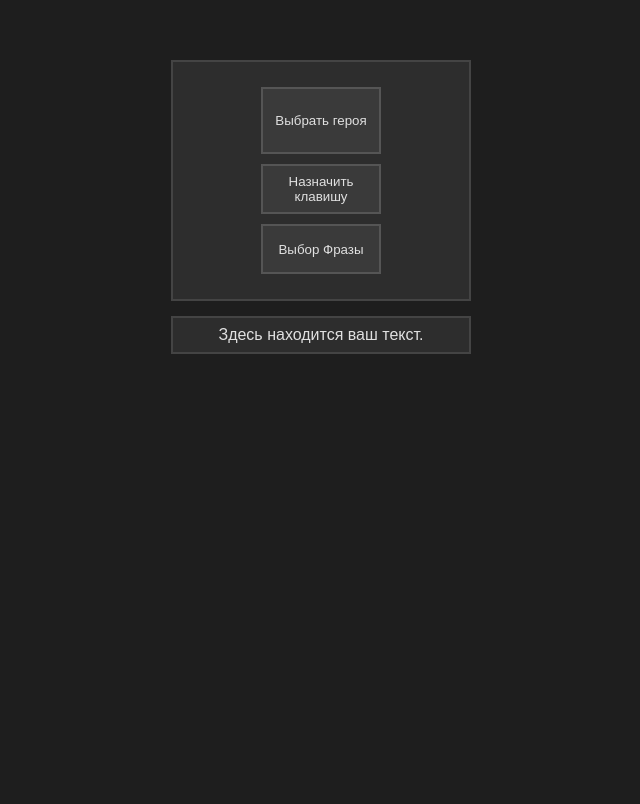
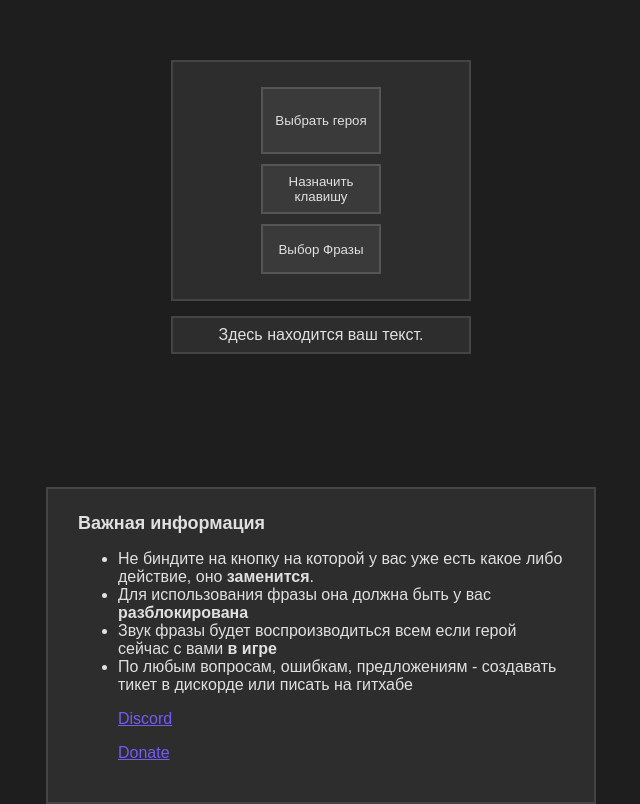
Before and after one commit to unmedicated/Dota-2-phrase-bind-generator, a plain HTML site: page index.html in a window 1280 px wide. Shown: the part 193-997 px from the top of the page, without its empty margins (319-959 px from the left). Before the commit the page ends 800 px from the top, so only its background shows below. Drawn offline with Linux system fonts and the light colour scheme.

Commit message:
info box

```diff
--- a/index.html
+++ b/index.html
@@ -11,6 +11,7 @@
 
 <body>
 
+    <div class="main-content">
         <div class="top-box">
             <button type="button" id="open-btn" class="top-box-btn">Выбрать героя</button>
             <button type="button" id="bind-btn" class="top-box-btn">Назначить клавишу</button>
@@ -19,6 +20,7 @@
 
         <div class="bottom-box">
             <p id="bottom-text">Здесь находится ваш текст.</p>
+        </div>
     </div>
 
     <div id="phrases-popup" class="my-popup">
@@ -63,6 +65,18 @@
 
 
 
+    <div class="instruction-box">
+        <h3>Важная информация</h3>
+        <ul>
+            <li>Не биндите на кнопку на которой у вас уже есть какое либо действие, оно <b>заменится</b>.</li>
+            <li>Для использования фразы она должна быть у вас <b>разблокирована</b></li>
+            <li>Звук фразы будет воспроизводиться всем если герой сейчас с вами <b>в игре</b></li>
+            <li>По любым вопросам, ошибкам, предложениям - создавать тикет в дискорде или писать на гитхабе</li>
+            <p> <a href="https://discord.gg/wnGzzzGtqd" style="color: rgb(115, 92, 243);">Discord</a></p>
+            <p><a href="https://dalink.to/dotawo" style="color: rgb(115, 92, 243);">Donate</a></p>
+        </ul>
+    </div>
+
     <div id="toast">Скопировано</div>
     <script src="script.js"></script>
 </body>
--- a/style.css
+++ b/style.css
@@ -1,14 +1,23 @@
 body {
+    display: flex;
+    flex-direction: column;
+    align-items: center;
+    margin: 0;
+    gap: 0;
+    font-family: sans-serif;
+    background-color: #1e1e1e;
+    color: #e0e0e0;
+}
+
+.main-content {
     display: flex;
     flex-direction: column;
     justify-content: center;
     align-items: center;
     min-height: 100vh;
-    margin: 0;
+    padding: 20px 15px;
     gap: 15px;
-    font-family: sans-serif;
-    background-color: #1e1e1e;
-    color: #e0e0e0;
+    box-sizing: border-box;
 }
 
 .top-box {
@@ -238,6 +247,46 @@ body {
     }
 }
 
+.instruction-box {
+    border: 2px solid #444;
+    padding: 24px 30px;
+    width: 550px;
+    max-width: 90vw;
+    box-sizing: border-box;
+    background-color: #2d2d2d;
+    text-align: left;
+    margin-top: -120px;
+}
+
+.instruction-box h3 {
+    margin-top: 0;
+    margin-bottom: 14px;
+    font-size: 18px;
+    color: #e0e0e0;
+}
+
+.instruction-box ol {
+    padding-left: 20px;
+    margin: 0;
+}
+
+.instruction-box ol li {
+    margin-bottom: 10px;
+    line-height: 1.5;
+    color: #ccc;
+}
+
+.instruction-box ol li b {
+    color: #e0e0e0;
+}
+
+.instruction-box code {
+    background: #444;
+    padding: 2px 6px;
+    border-radius: 3px;
+    font-size: 13px;
+    color: #d4d4d4;
+}
 #toast {
     position: fixed;
     bottom: 30px;
```
Lines whose indentation alone changed are shown as unchanged.
